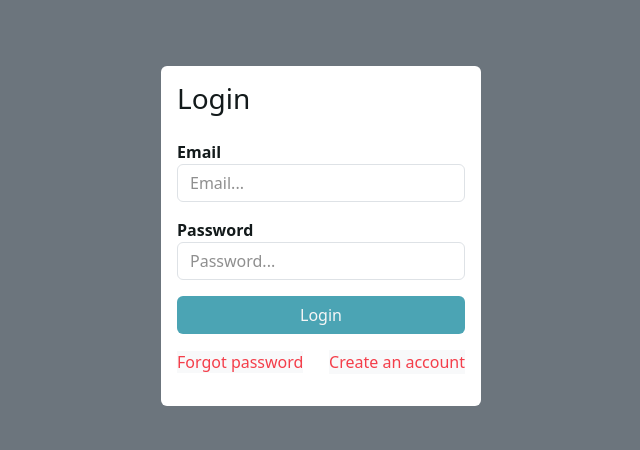
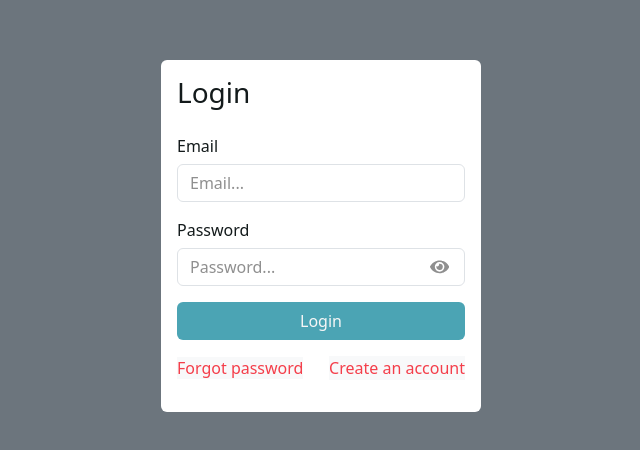
Before and after one commit to kin-kkoy/Atlas-Frontend, a React (Vite) app in the folder TravelItineraryPlanner/: page /login in a window 1280 px wide. Shown: the part 164-614 px from the top of the page, without its empty margins (319-959 px from the left). Built offline with nearby package versions, Linux system fonts and the light colour scheme; no server answers.

Commit message:
added a toggle button to login password

```diff
--- a/TravelItineraryPlanner/src/Login.jsx
+++ b/TravelItineraryPlanner/src/Login.jsx
@@ -1,17 +1,18 @@
-    import React from 'react';
-    import { useState } from 'react';
+import React, { useState } from 'react';
 import { Link, useNavigate } from 'react-router-dom';
 import axiosInstance from './utils/axios';
-    import "./styles/Login.css";
+import './styles/Login.css';
+import { FaEye, FaEyeSlash } from 'react-icons/fa';
 
 function Login() {
     const [email, setEmail] = useState();
     const [password, setPassword] = useState();
-        const [message, setMessage] = useState(); // for messages ni
+    const [message, setMessage] = useState();
+    const [showPassword, setShowPassword] = useState(false); // Toggle state for password visibility
     const navigate = useNavigate();
 
     const handleSubmit = async (e) => {
-            e.preventDefault()
+        e.preventDefault();
         try {
             const response = await axiosInstance.post("/login", { email, password });
             if (response.data.token) {
@@ -39,7 +40,7 @@
                 <form onSubmit={handleSubmit}>
                     <div className="mb-3 mt-4">
                         <label htmlFor="email">
-                                <strong>Email</strong>
+                            <h6>Email</h6>
                         </label>
                         <input
                             type="email"
@@ -50,17 +51,24 @@
                             onChange={(e) => setEmail(e.target.value)}
                         />
                     </div>
-                        <div className="mb-3">
+                    <div className="mb-3 position-relative">
                         <label htmlFor="password">
-                                <strong>Password</strong>
+                            <h6>Password</h6>
                         </label>
                         <input
-                                type="password"
+                            type={showPassword ? "text" : "password"}
                             placeholder="Password..."
                             name="password"
                             className="form-control"
                             onChange={(e) => setPassword(e.target.value)}
                         />
+                        <button
+                            type="button"
+                            className="password-toggle-btn"
+                            onClick={() => setShowPassword(!showPassword)}
+                        >
+                            {showPassword ? <FaEyeSlash /> : <FaEye />}
+                        </button>
                     </div>
                     <button type="submit" className="btn btn-create w-100 btn-default text-decoration-none mb-3">
                         Login
@@ -79,7 +87,6 @@
                         </Link>
                     </div>
                 </div>
-
             </div>
         </div>
     );
--- a/TravelItineraryPlanner/src/Register.jsx
+++ b/TravelItineraryPlanner/src/Register.jsx
@@ -2,7 +2,7 @@ import { useState } from 'react';
 import { Link, useNavigate } from 'react-router-dom';
 import axiosInstance from './utils/axios';
 import "./styles/Register.css";
-import { FaEye, FaEyeSlash } from 'react-icons/fa'; // Import FontAwesome eye icons
+import { FaEye, FaEyeSlash } from 'react-icons/fa';
 
 function Register() {
     const [name, setName] = useState();
@@ -13,16 +13,14 @@ function Register() {
     const [passwordVisible, setPasswordVisible] = useState(false);
     const [confirmPasswordVisible, setConfirmPasswordVisible] = useState(false);
 
-    // Validation states
     const [isLengthValid, setIsLengthValid] = useState(false);
     const [isCharacterValid, setIsCharacterValid] = useState(false);
     const [isNumberValid, setIsNumberValid] = useState(false);
     const [isSpecialCharValid, setIsSpecialCharValid] = useState(false);
-    const [isFocused, setIsFocused] = useState(false); // Track if the password field is focused
+    const [isFocused, setIsFocused] = useState(false);
 
     const navigate = useNavigate();
 
-    // Regular Expressions
     const lengthRegEx = /.{8,}/;
     const characterRegEx = /[a-zA-Z]/;
     const numberRegEx = /[0-9]/;
@@ -135,7 +133,7 @@ function Register() {
 
                     <div className="mb-5 position-relative">
                         <label htmlFor="confirmPassword">
-                            <strong>Confirm Password</strong>
+                            <h6>Confirm Password</h6>
                         </label>
                         <input
                             type={confirmPasswordVisible ? "text" : "password"}
--- a/TravelItineraryPlanner/src/styles/Login.css
+++ b/TravelItineraryPlanner/src/styles/Login.css
@@ -1,10 +1,63 @@
 .donthaveaccount {
     text-align: center;
-    margin-top: 20px; /* optional: for spacing */
+    margin-top: 20px;
 }
 
 .login-container input::placeholder {
     color: #8f8f8f;
+}
+.register-container input:focus {
+    color: #8f8f8f;
+    outline: none;
+}
+
+.register-container input::placeholder {
+    color: #8f8f8f;
+}
+
+.register-container input:focus::placeholder {
+    color: #8f8f8f;
+}
+
+.register-container input {
+    color: #8f8f8f;
+    border-color: #8f8f8f;
+}
+
+.register-container input:focus {
+    color: #8f8f8f;
+    outline: none;
+}
+
+.mb-3.position-relative {
+    position: relative;
+}
+
+.password-toggle-btn {
+    position: absolute;
+    top: 50%;
+    right: 10px;
+    transform: translateY(1%);
+    background: none;
+    border: none;
+    cursor: pointer;
+    color: #8f8f8f;
+}
+
+.password-toggle-btn svg {
+    font-size: 1.2rem;
+}
+
+.form-control:focus {
+    border-color: #318796;
+    box-shadow: 0 0 5px rgba(49, 135, 150, 0.5);
+}
+
+.alert {
+    margin-top: 10px;
+    padding: 5px;
+    font-size: 14px;
+    text-align: center;
 }
 
 .btn-login {
--- a/TravelItineraryPlanner/src/styles/Register.css
+++ b/TravelItineraryPlanner/src/styles/Register.css
@@ -9,9 +9,7 @@
 
 .register-container input:focus {
     color: #8f8f8f;
-    border-color: #F43E4A;
     outline: none;
-    box-shadow: none;
 }
 
 /* Ensure the placeholder color remains #8f8f8f for both types of input */
@@ -33,9 +31,7 @@
 /* Password input focus styles */
 .register-container input:focus {
     color: #8f8f8f; /* Maintain the text color */
-    border-color: #F43E4A; /* Border color */
     outline: none;
-    box-shadow: none; /* Remove default focus outline */
 }
 
 /* Style for password visibility toggle button (eye icon) */
@@ -64,7 +60,7 @@
 /* Styling for alert message */
 .alert {
     margin-top: 10px;
-    padding: 10px;
+    padding: 5px;
     font-size: 14px;
     text-align: center;
 }
```
Lines whose indentation alone changed are shown as unchanged.
